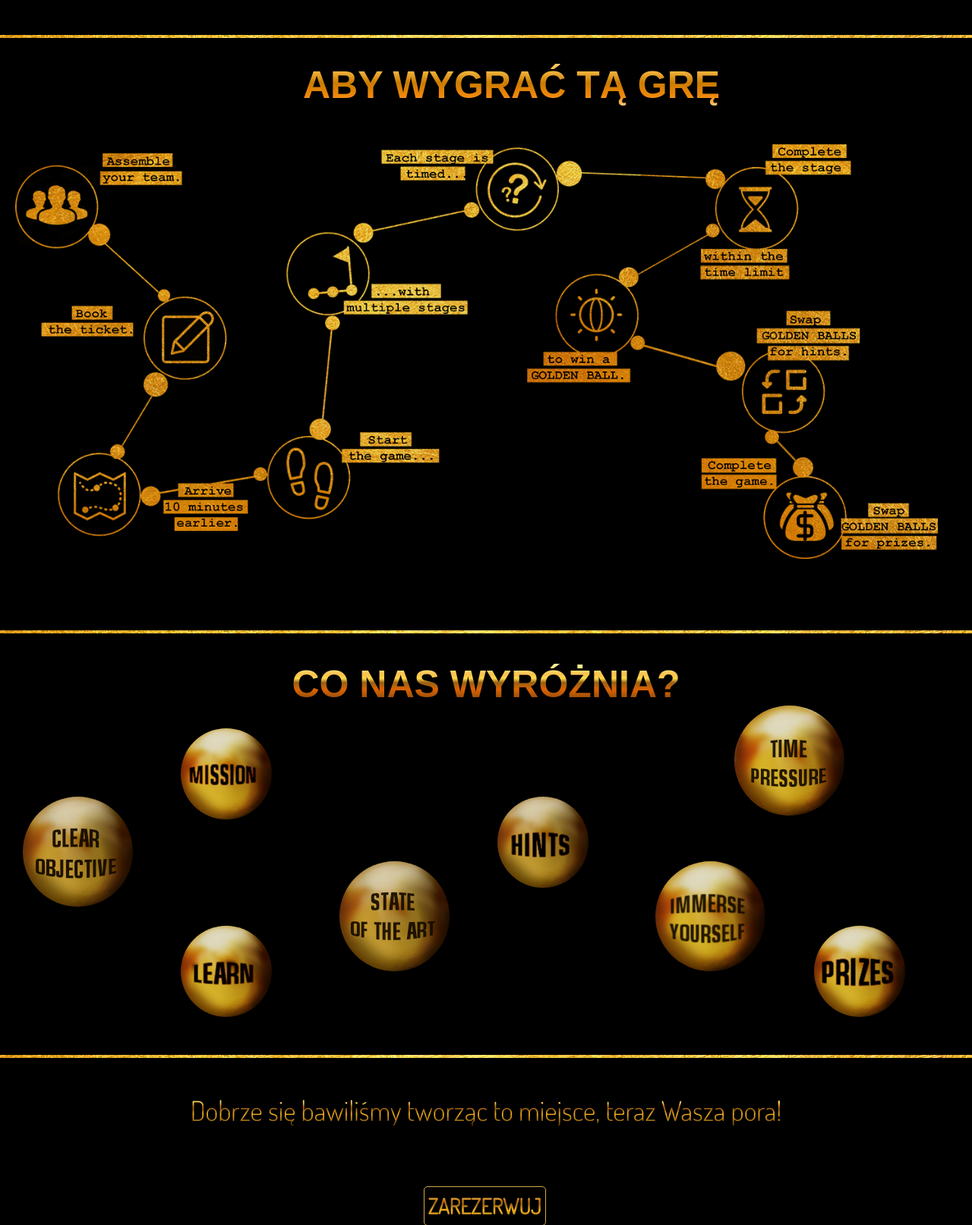
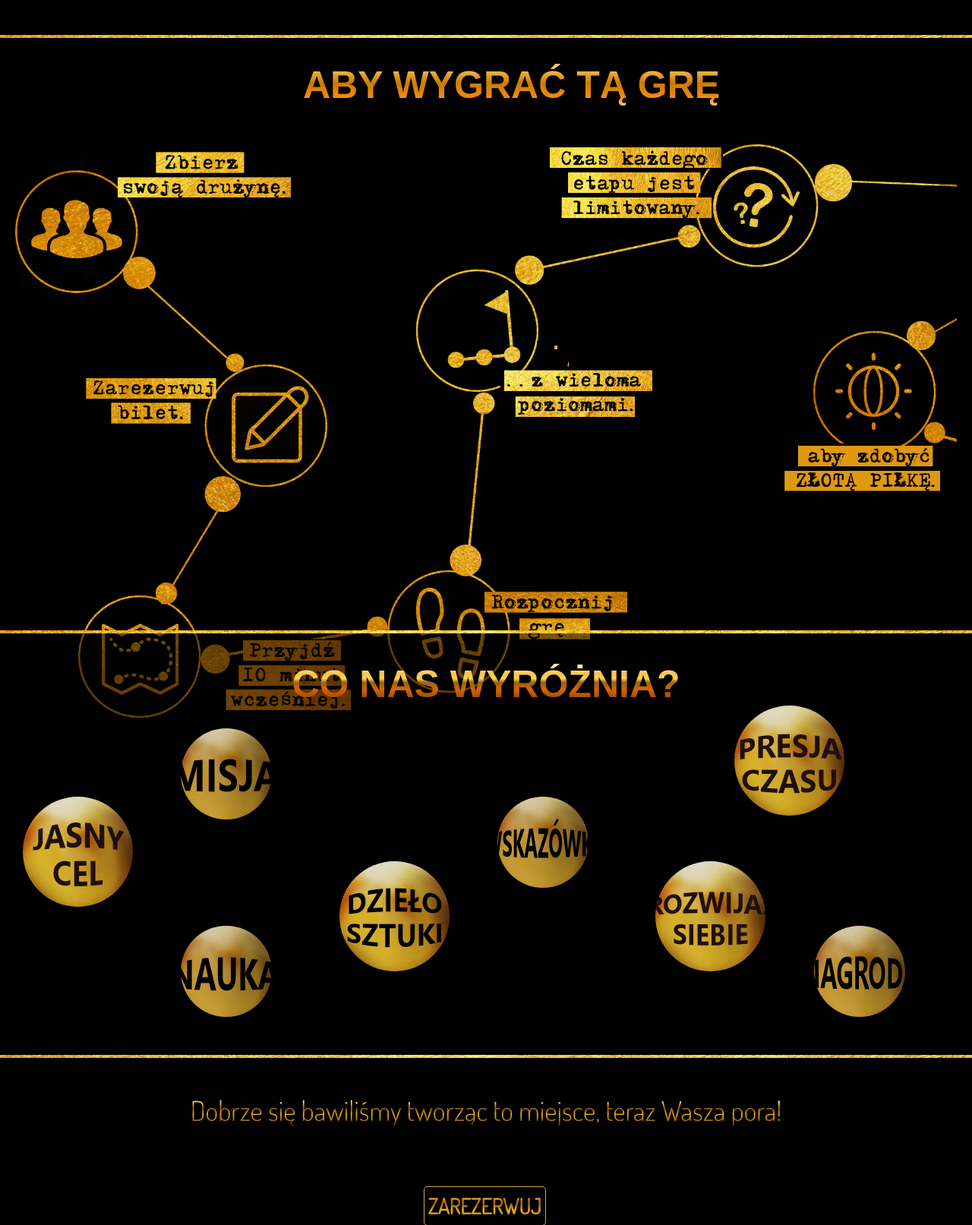
Before and after one commit to alexkolomolo/goldenballswebsite, a PHP site: page /index.php?lang=pl in a window 1280 px wide. Shown: the part 2354-3967 px from the top of the page at 76% size. Run offline with PHP 8.4, Linux system fonts and the light colour scheme; data that the repository does not hold is empty; some web fonts are replaced.

Commit message:
Polish images are added

```diff
--- /dev/null
+++ b/css/pl.css
@@ -0,0 +1,26 @@
+.ch-img-1 {
+	background-image: url(../images/missionpl.png);}
+.ch-img-2 {
+	background-image: url(../images/timepl.png);}
+.ch-img-3 {
+	background-image: url(../images/clearpl.png);}
+.ch-img-4 {
+	background-image: url(../images/hintspl.png);}
+.ch-img-5 {
+	background-image: url(../images/statepl.png);}
+.ch-img-6 {
+	background-image: url(../images/prizespl.png);}
+.ch-img-7 {
+	background-image: url(../images/learnpl.png);}
+.ch-img-8 {
+	background-image: url(../images/immersepl.png);}
+.schematy{
+	background:url('../images/schemacikcpl.png') no-repeat;
+	background-size: cover;
+}
+@media only screen and (min-width : 1200px) {
+	.schematy{
+		background:url('../images/schematcpl.png') no-repeat;
+		background-size: cover;
+	}
+}
--- a/css/style.css
+++ b/css/style.css
@@ -315,7 +315,7 @@ body {
 	}
 .schematy{
 	height:570px;
-	background:url('../images/schematc.png') no-repeat;
+	/*background:url('../images/schematc.png') no-repeat;*/
 	background-size:90%;
     margin-left:60px;
 	margin-right:-40px;}
--- a/index.php
+++ b/index.php
@@ -17,6 +17,7 @@ include_once 'common.php';
     <link href="https://fonts.googleapis.com/css?family=Dosis:300" rel="stylesheet">
 	<link href="https://fonts.googleapis.com/css?family=Josefin+Sans" rel="stylesheet">
 	<link rel="stylesheet" href="css/style.css">
+	<link rel="stylesheet" href="css/<?php echo $lang['LANG']; ?>.css">
 </head>
 
 <body data-spy="scroll" data-target=".navbar" data-offset="50">
--- a/languages/lang.en.php
+++ b/languages/lang.en.php
@@ -6,6 +6,8 @@ Language: English
 */
 
 $lang = array();
+// For images
+$lang['LANG'] = 'en';
 
 // Navigation Menu
 $lang['MENU_HOME'] = 'Home';
--- a/languages/lang.pl.php
+++ b/languages/lang.pl.php
@@ -6,6 +6,8 @@ Language: Polish
 */
 
 $lang = array();
+// For images
+$lang['LANG'] = 'pl';
 
 // Navigation Menu
 $lang['MENU_HOME'] = 'Główna';
```
Also changed, not shown: css/en.css (added, +24 -0 lines), images/clearpl.png (added), images/hintspl.png (added), images/immersepl.png (added), images/learnpl.png (added), images/missionpl.png (added), images/prizespl.png (added), images/schemacikcpl.png (added), images/schematcpl.png (added), images/statepl.png (added), images/timepl.png (added), 1 other file.
